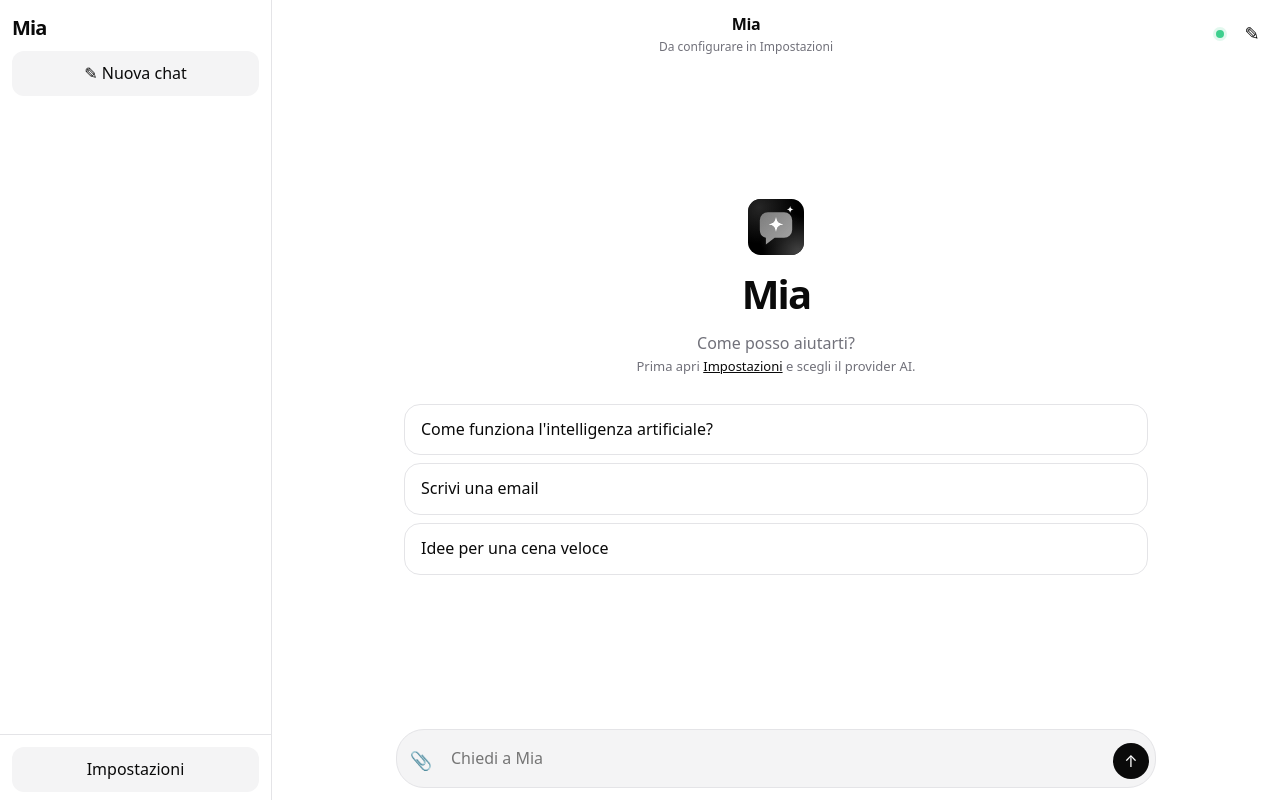
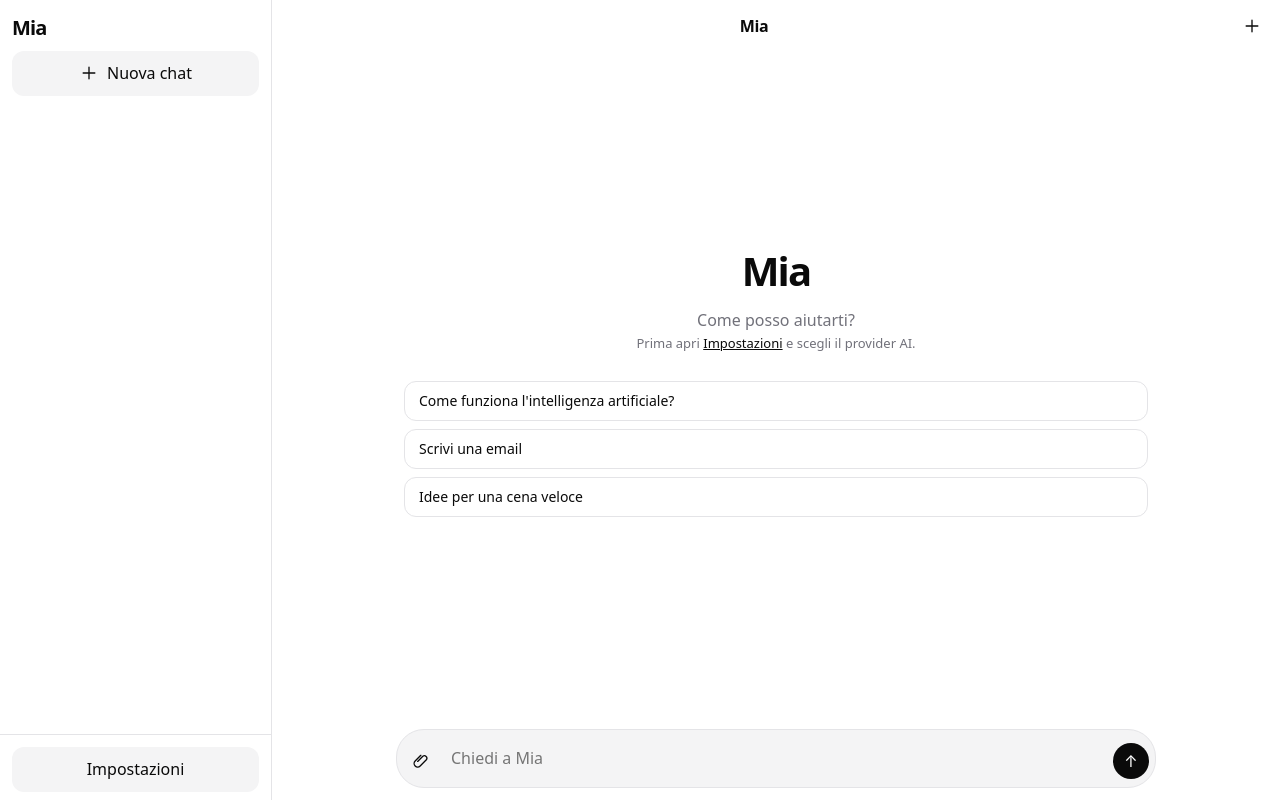
Before and after one commit to micmax1000-afk/mia-ai-app, a website: page index.html in a window 1280 px wide. Drawn offline with Linux system fonts and the light colour scheme.

Commit message:
Ritocchi grafici: icone a tratto, titolo pulito, suggerimenti più leggeri

```diff
--- a/css/app.css
+++ b/css/app.css
@@ -87,24 +87,41 @@ button { cursor: pointer; }
 .title strong, .title small { display: block; white-space: nowrap; overflow: hidden; text-overflow: ellipsis; }
 .title strong { font-size: 16px; font-weight: 600; letter-spacing: -0.02em; }
 .title small { color: var(--muted); font-size: 12px; margin-top: 1px; }
+.icon-btn,
+.attach-btn,
+.mic-btn,
+.btn svg {
+  display: inline-flex;
+  align-items: center;
+  justify-content: center;
+}
+.icon-btn svg,
+.attach-btn svg,
+.mic-btn svg,
+.btn svg {
+  width: 20px;
+  height: 20px;
+  stroke: currentColor;
+  fill: none;
+  stroke-width: 1.6;
+  stroke-linecap: round;
+  stroke-linejoin: round;
+}
 .icon-btn {
   width: 40px; height: 40px;
   border: 0; border-radius: 12px;
   background: transparent;
-  font-size: 18px;
   color: var(--text);
+  padding: 0;
 }
 .icon-btn:hover, .icon-btn:active { background: var(--hover); }
-.net-dot {
+.net-dot { display: none; }
+html[data-offline='1'] .net-dot {
+  display: block;
   width: 8px; height: 8px; border-radius: 50%;
-  background: #3ecf8e;
+  background: var(--danger);
   flex: none;
   margin-right: 4px;
-  box-shadow: 0 0 0 3px rgba(62, 207, 142, 0.15);
-}
-html[data-offline='1'] .net-dot {
-  background: var(--danger);
-  box-shadow: 0 0 0 3px rgba(242, 92, 92, 0.18);
 }
 
 #messages {
@@ -122,10 +139,6 @@ html[data-offline='1'] .net-dot {
   color: var(--muted);
   padding: 12px 8px 24px;
   width: min(100%, 560px);
-}
-.empty .logo {
-  width: 56px; height: 56px; margin: 0 auto 8px; display: block;
-  filter: grayscale(1) contrast(1.2);
 }
 .empty h1 {
   color: var(--text);
@@ -145,11 +158,12 @@ html[data-offline='1'] .net-dot {
 .chip {
   border: 1px solid var(--border);
   background: transparent;
-  border-radius: 16px;
-  padding: 14px 16px;
+  border-radius: 12px;
+  padding: 10px 14px;
   text-align: left;
   color: var(--text);
-  line-height: 1.35;
+  font-size: 14px;
+  line-height: 1.3;
 }
 .chip:hover, .chip:active { background: var(--hover); }
 
@@ -325,7 +339,7 @@ html[data-offline='1'] .net-dot {
 .pick-list .pick span { display: block; white-space: nowrap; overflow: hidden; text-overflow: ellipsis; }
 .pick-list .pick small { color: var(--muted); font-size: 12px; }
 .pick-list .pick .check { position: absolute; right: 8px; top: 50%; transform: translateY(-50%); color: var(--text); }
-.btn.full { width: 100%; }
+.btn.full { width: 100%; display: flex; align-items: center; justify-content: center; gap: 8px; }
 
 .attach-btn, .mic-btn {
   width: 40px; height: 40px; flex: none;
--- a/index.html
+++ b/index.html
@@ -14,18 +14,17 @@
 <body>
 <div id="app">
   <header class="topbar">
-    <button type="button" class="icon-btn" id="menuBtn" aria-label="Conversazioni">☰</button>
+    <button type="button" class="icon-btn" id="menuBtn" aria-label="Conversazioni"><svg viewBox="0 0 24 24" aria-hidden="true"><path d="M4 7h16M4 12h16M4 17h16"/></svg></button>
     <button type="button" class="title" id="modelBtn" aria-label="Cambia modello">
       <strong id="chatTitle">Mia</strong>
       <small id="modelHint">—</small>
     </button>
     <span id="netDot" class="net-dot" title="Connessione"></span>
-    <button type="button" class="icon-btn" id="newChatBtn" aria-label="Nuova chat">✎</button>
+    <button type="button" class="icon-btn" id="newChatBtn" aria-label="Nuova chat"><svg viewBox="0 0 24 24" aria-hidden="true"><path d="M12 5v14M5 12h14"/></svg></button>
   </header>
 
   <main id="messages" aria-live="polite">
     <div class="empty" id="emptyState">
-      <img class="logo" src="icons/icon.svg" alt="" width="56" height="56">
       <h1>Mia</h1>
       <p>Come posso aiutarti?</p>
       <p class="hint" id="setupHint" hidden>Prima apri <button type="button" class="link" data-open-settings>Impostazioni</button> e scegli il provider AI.</p>
@@ -39,8 +38,8 @@
 
   <div class="pending-att" id="pendingAtt" hidden></div>
   <form class="composer" id="composer" autocomplete="off">
-    <button type="button" class="attach-btn" id="attachBtn" aria-label="Allega file">📎</button>
-    <button type="button" class="mic-btn" id="micBtn" aria-label="Microfono" hidden>🎤</button>
+    <button type="button" class="attach-btn" id="attachBtn" aria-label="Allega file"><svg viewBox="0 0 24 24" aria-hidden="true"><path d="M8 12.5l6.2-6.2a3 3 0 0 1 4.2 4.2l-7.4 7.5a4.2 4.2 0 0 1-6-6l6.8-6.8"/></svg></button>
+    <button type="button" class="mic-btn" id="micBtn" aria-label="Microfono" hidden><svg viewBox="0 0 24 24" aria-hidden="true"><path d="M12 4a2.5 2.5 0 0 1 2.5 2.5V12a2.5 2.5 0 0 1-5 0V6.5A2.5 2.5 0 0 1 12 4zM7 11v1a5 5 0 0 0 10 0v-1M12 17v3"/></svg></button>
     <input type="file" id="fileInput" multiple hidden
       accept="image/*,application/pdf,.pdf,text/*,.txt,.md,.csv,.json,.xml,.html,.css,.js,.ts,.py,.java,.kt,.c,.cpp,.go,.rs,.php,.sh,.sql,.yaml,.yml,.log,.srt">
     <textarea id="input" rows="1" placeholder="Chiedi a Mia" enterkeyhint="send"></textarea>
@@ -54,7 +53,7 @@
     <strong class="brand">Mia</strong>
   </div>
   <div style="padding:0 12px 8px">
-    <button type="button" class="btn ghost full" id="drawerNew">✎ Nuova chat</button>
+    <button type="button" class="btn ghost full" id="drawerNew"><svg viewBox="0 0 24 24" aria-hidden="true"><path d="M12 5v14M5 12h14"/></svg> Nuova chat</button>
   </div>
   <ul class="conv-list" id="convList"></ul>
   <div class="drawer-foot">
--- a/js/app.js
+++ b/js/app.js
@@ -181,7 +181,9 @@
     const preset = P.PRESETS[settings.provider] || P.PRESETS.custom;
     const p = profile();
     $('#micBtn').hidden = !isConfigured() || (!('webkitSpeechRecognition' in window) && !('SpeechRecognition' in window));
-    $('#modelHint').textContent = isConfigured() ? modelLabel(settings.provider, p.model) + ' ▾' : 'Da configurare in Impostazioni';
+    const ready = isConfigured();
+    $('#modelHint').hidden = !ready;
+    $('#modelHint').textContent = ready ? modelLabel(settings.provider, p.model) + ' ▾' : '';
     $('#setupHint').hidden = isConfigured();
   }
 
```
